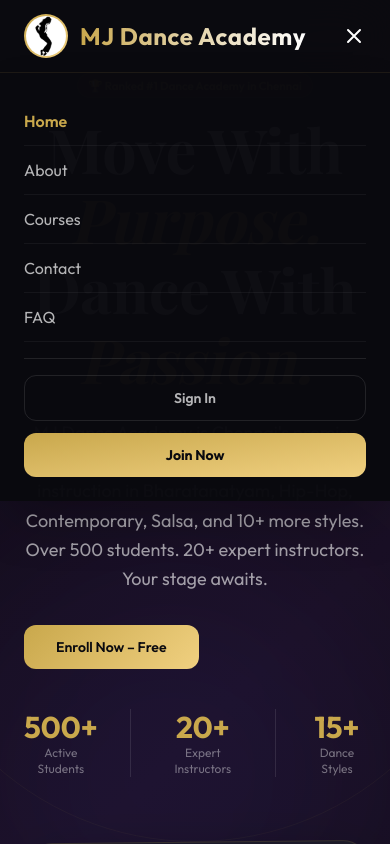
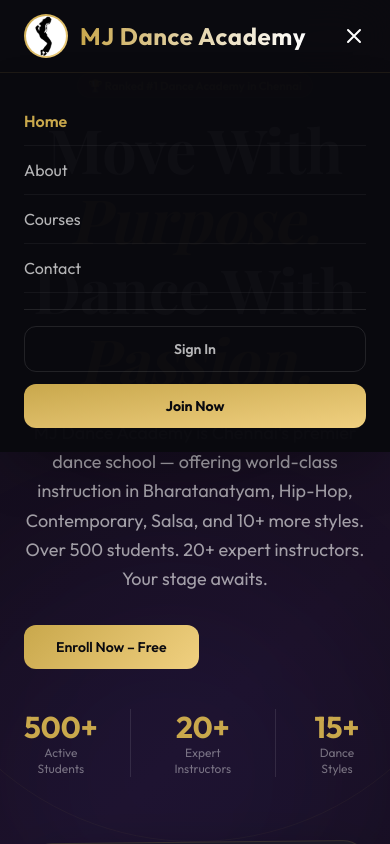
Before and after one commit to Guru1316/MJDA-Frontend, a React (Vite) app: page / in a window 390 px wide. Both pictures are taken after a click on the button 354 px from the left and 36 px from the top of the page. Shown: the top 844 px of the page. Built offline with nearby package versions, Linux system fonts and the light colour scheme; a web font is replaced by a local one.

Commit message:
Modified

```diff
--- a/src/components/Navbar.tsx
+++ b/src/components/Navbar.tsx
@@ -129,7 +129,7 @@ const Navbar: React.FC<NavbarProps> = ({ activePage, session }) => {
       {mobileMenuOpen && (
         <div className="lg:hidden absolute top-full left-0 w-full p-6 border-t border-[rgba(201,168,76,.1)] bg-[rgba(10,10,15,.98)] backdrop-blur-xl shadow-2xl">
           <div className="flex flex-col mb-4">
-            {[...navLinks, { label: 'FAQ', href: '/faq', id: 'faq' }].map(l => (
+            {[...navLinks].map(l => (
               <a
                 key={l.id}
                 href={l.href}
```
